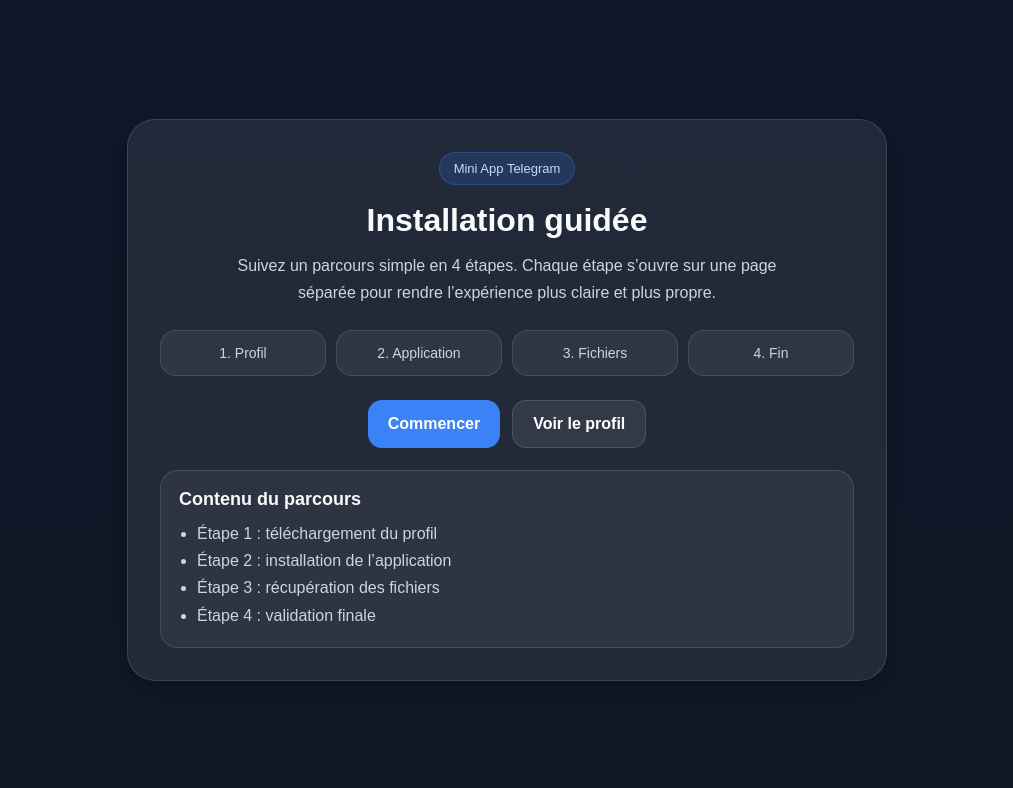
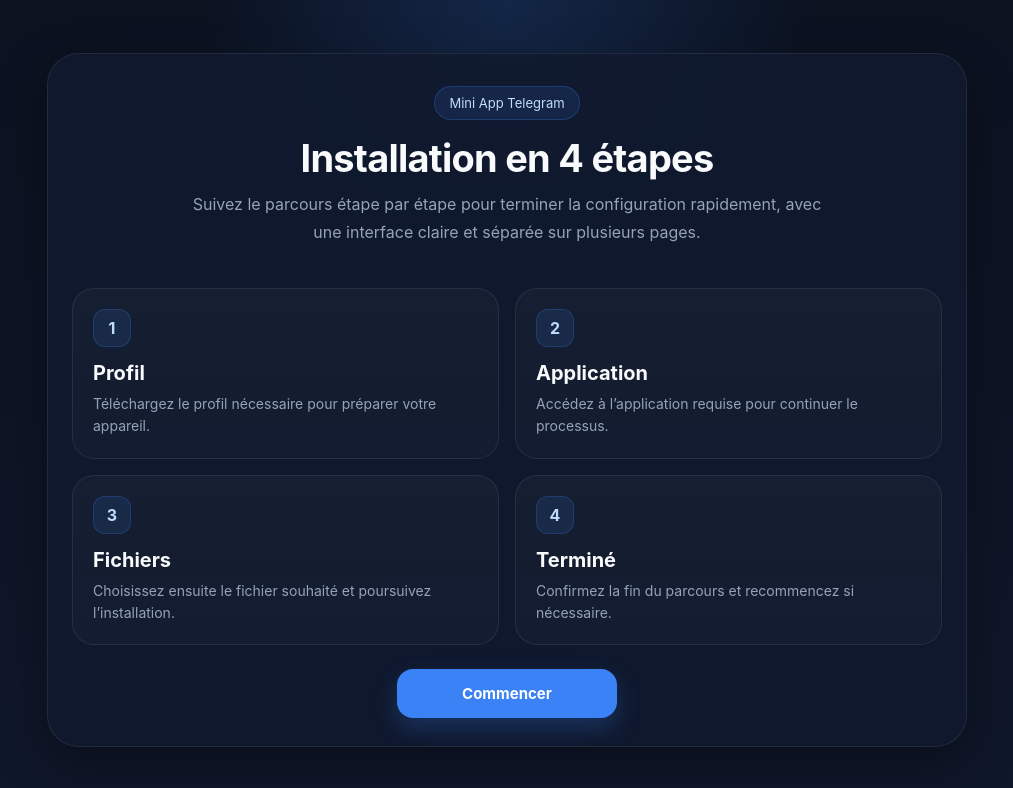
Before and after one commit to marlostanfilde/iOS-app, a plain HTML site: page index.html in a window 1280 px wide. Shown: the whole page, without its empty margins (133-1146 px from the left). Drawn offline with Linux system fonts and the light colour scheme.

Commit message:
Update index.html

```diff
--- a/index.html
+++ b/index.html
@@ -3,210 +3,236 @@
 <head>
   <meta charset="UTF-8" />
   <meta name="viewport" content="width=device-width, initial-scale=1.0" />
-  <title>Accueil - Installation guidée</title>
+  <title>Installation guidée</title>
   <style>
-    :root {
-      --bg: #0f172a;
-      --card: rgba(255, 255, 255, 0.08);
-      --card-border: rgba(255, 255, 255, 0.12);
-      --text: #f8fafc;
-      --muted: #cbd5e1;
-      --primary: #3b82f6;
-      --primary-hover: #2563eb;
-      --radius: 22px;
-      --shadow: 0 10px 30px rgba(0,0,0,0.25);
+    :root{
+      --bg:#0b1220;
+      --panel:#111a2e;
+      --panel-2:#16213b;
+      --border:rgba(255,255,255,0.08);
+      --text:#f8fafc;
+      --muted:#94a3b8;
+      --primary:#3b82f6;
+      --primary-hover:#2563eb;
+      --shadow:0 20px 50px rgba(0,0,0,.35);
+      --radius:24px;
     }
 
-    * {
-      box-sizing: border-box;
-      margin: 0;
-      padding: 0;
-      font-family: Arial, sans-serif;
+    *{
+      box-sizing:border-box;
+      margin:0;
+      padding:0;
+      font-family:Inter, Arial, sans-serif;
     }
 
-    body {
-      background: linear-gradient(180deg, #0f172a 0%, #111827 100%);
-      color: var(--text);
-      min-height: 100vh;
-      padding: 20px;
-      display: flex;
-      align-items: center;
-      justify-content: center;
+    body{
+      min-height:100vh;
+      background:
+        radial-gradient(circle at top, rgba(59,130,246,.18), transparent 30%),
+        linear-gradient(180deg, #0b1220 0%, #0f172a 100%);
+      color:var(--text);
+      padding:20px;
+      display:flex;
+      align-items:center;
+      justify-content:center;
     }
 
-    .container {
-      width: 100%;
-      max-width: 760px;
+    .app{
+      width:100%;
+      max-width:920px;
     }
 
-    .hero {
-      background: var(--card);
-      border: 1px solid var(--card-border);
-      border-radius: 28px;
-      padding: 32px;
-      box-shadow: var(--shadow);
-      text-align: center;
+    .hero{
+      background:rgba(17,26,46,.88);
+      border:1px solid var(--border);
+      border-radius:32px;
+      box-shadow:var(--shadow);
+      overflow:hidden;
     }
 
-    .badge {
-      display: inline-block;
-      background: rgba(59,130,246,0.18);
-      color: #bfdbfe;
-      border: 1px solid rgba(59,130,246,0.3);
-      padding: 8px 14px;
-      border-radius: 999px;
-      font-size: 13px;
-      margin-bottom: 16px;
+    .hero-top{
+      padding:32px 24px 18px;
+      text-align:center;
     }
 
-    h1 {
-      font-size: 32px;
-      margin-bottom: 12px;
-      line-height: 1.2;
+    .badge{
+      display:inline-flex;
+      align-items:center;
+      gap:8px;
+      font-size:13px;
+      color:#bfdbfe;
+      background:rgba(59,130,246,.12);
+      border:1px solid rgba(59,130,246,.25);
+      padding:8px 14px;
+      border-radius:999px;
+      margin-bottom:18px;
     }
 
-    .subtitle {
-      color: var(--muted);
-      font-size: 16px;
-      line-height: 1.7;
-      max-width: 580px;
-      margin: 0 auto 24px;
+    h1{
+      font-size:38px;
+      line-height:1.1;
+      margin-bottom:12px;
+      letter-spacing:-0.02em;
     }
 
-    .steps {
-      display: grid;
-      grid-template-columns: repeat(4, 1fr);
-      gap: 10px;
-      margin: 24px 0;
+    .subtitle{
+      max-width:650px;
+      margin:0 auto;
+      color:var(--muted);
+      font-size:16px;
+      line-height:1.7;
     }
 
-    .step {
-      background: rgba(255,255,255,0.06);
-      border: 1px solid var(--card-border);
-      border-radius: 16px;
-      padding: 14px 10px;
-      color: var(--muted);
-      font-size: 14px;
+    .grid{
+      display:grid;
+      grid-template-columns:repeat(2, 1fr);
+      gap:16px;
+      padding:24px;
     }
 
-    .actions {
-      display: flex;
-      justify-content: center;
-      gap: 12px;
-      flex-wrap: wrap;
-      margin-top: 10px;
+    .card{
+      background:linear-gradient(180deg, rgba(255,255,255,.03), rgba(255,255,255,.02));
+      border:1px solid var(--border);
+      border-radius:22px;
+      padding:20px;
+      transition:.2s ease;
     }
 
-    .btn {
-      border: none;
-      text-decoration: none;
-      padding: 14px 20px;
-      border-radius: 14px;
-      font-weight: bold;
-      cursor: pointer;
-      display: inline-flex;
-      justify-content: center;
-      align-items: center;
-      transition: 0.2s ease;
+    .card:hover{
+      transform:translateY(-2px);
+      border-color:rgba(59,130,246,.22);
     }
 
-    .btn-primary {
-      background: var(--primary);
-      color: white;
+    .card-number{
+      width:38px;
+      height:38px;
+      border-radius:12px;
+      background:rgba(59,130,246,.12);
+      border:1px solid rgba(59,130,246,.22);
+      color:#bfdbfe;
+      display:flex;
+      align-items:center;
+      justify-content:center;
+      font-weight:700;
+      margin-bottom:14px;
     }
 
-    .btn-primary:hover {
-      background: var(--primary-hover);
+    .card h2{
+      font-size:20px;
+      margin-bottom:8px;
     }
 
-    .btn-secondary {
-      background: rgba(255,255,255,0.08);
-      color: white;
-      border: 1px solid var(--card-border);
+    .card p{
+      color:var(--muted);
+      line-height:1.6;
+      font-size:14px;
     }
 
-    .info-box {
-      margin-top: 22px;
-      background: rgba(255,255,255,0.05);
-      border: 1px solid var(--card-border);
-      border-radius: 18px;
-      padding: 18px;
-      text-align: left;
+    .hero-bottom{
+      padding:0 24px 28px;
+      display:flex;
+      justify-content:center;
     }
 
-    .info-box h2 {
-      font-size: 18px;
-      margin-bottom: 10px;
+    .btn{
+      text-decoration:none;
+      border:none;
+      background:var(--primary);
+      color:white;
+      padding:15px 22px;
+      min-width:220px;
+      text-align:center;
+      border-radius:16px;
+      font-weight:700;
+      font-size:15px;
+      transition:.2s ease;
+      box-shadow:0 10px 25px rgba(59,130,246,.25);
     }
 
-    .info-box ul {
-      padding-left: 18px;
+    .btn:hover{
+      background:var(--primary-hover);
+      transform:translateY(-1px);
     }
 
-    .info-box li {
-      color: var(--muted);
-      line-height: 1.7;
-    }
+    @media (max-width:700px){
+      h1{
+        font-size:30px;
+      }
 
-    @media (max-width: 700px) {
-      .steps {
-        grid-template-columns: repeat(2, 1fr);
+      .grid{
+        grid-template-columns:1fr;
       }
     }
 
-    @media (max-width: 520px) {
-      .hero {
-        padding: 22px;
+    @media (max-width:520px){
+      .hero-top{
+        padding:24px 18px 14px;
       }
 
-      h1 {
-        font-size: 26px;
+      .grid{
+        padding:18px;
+        gap:12px;
       }
 
-      .steps {
-        grid-template-columns: 1fr;
+      .hero-bottom{
+        padding:0 18px 22px;
       }
 
-      .actions {
-        flex-direction: column;
+      .btn{
+        width:100%;
+        min-width:auto;
       }
 
-      .btn {
-        width: 100%;
+      h1{
+        font-size:26px;
+      }
+
+      .subtitle{
+        font-size:14px;
       }
     }
   </style>
 </head>
 <body>
-  <div class="container">
+  <div class="app">
     <section class="hero">
-      <span class="badge">Mini App Telegram</span>
-      <h1>Installation guidée</h1>
-      <p class="subtitle">
-        Suivez un parcours simple en 4 étapes. Chaque étape s’ouvre sur une page séparée
-        pour rendre l’expérience plus claire et plus propre.
-      </p>
-
-      <div class="steps">
-        <div class="step">1. Profil</div>
-        <div class="step">2. Application</div>
-        <div class="step">3. Fichiers</div>
-        <div class="step">4. Fin</div>
+      <div class="hero-top">
+        <div class="badge">Mini App Telegram</div>
+        <h1>Installation en 4 étapes</h1>
+        <p class="subtitle">
+          Suivez le parcours étape par étape pour terminer la configuration rapidement,
+          avec une interface claire et séparée sur plusieurs pages.
+        </p>
       </div>
 
-      <div class="actions">
-        <a class="btn btn-primary" href="step1.html">Commencer</a>
-        <a class="btn btn-secondary" href="https://marlostanfilde.github.io/iOS-app/" target="_blank">Voir le profil</a>
+      <div class="grid">
+        <div class="card">
+          <div class="card-number">1</div>
+          <h2>Profil</h2>
+          <p>Téléchargez le profil nécessaire pour préparer votre appareil.</p>
+        </div>
+
+        <div class="card">
+          <div class="card-number">2</div>
+          <h2>Application</h2>
+          <p>Accédez à l’application requise pour continuer le processus.</p>
+        </div>
+
+        <div class="card">
+          <div class="card-number">3</div>
+          <h2>Fichiers</h2>
+          <p>Choisissez ensuite le fichier souhaité et poursuivez l’installation.</p>
+        </div>
+
+        <div class="card">
+          <div class="card-number">4</div>
+          <h2>Terminé</h2>
+          <p>Confirmez la fin du parcours et recommencez si nécessaire.</p>
+        </div>
       </div>
 
-      <div class="info-box">
-        <h2>Contenu du parcours</h2>
-        <ul>
-          <li>Étape 1 : téléchargement du profil</li>
-          <li>Étape 2 : installation de l’application</li>
-          <li>Étape 3 : récupération des fichiers</li>
-          <li>Étape 4 : validation finale</li>
-        </ul>
+      <div class="hero-bottom">
+        <a href="step1.html" class="btn">Commencer</a>
       </div>
     </section>
   </div>
```
